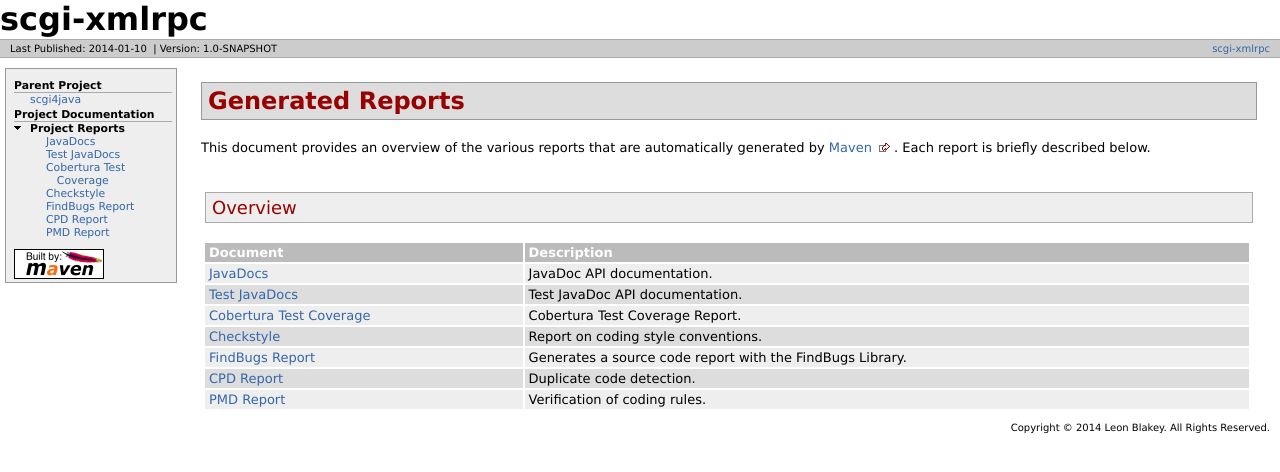
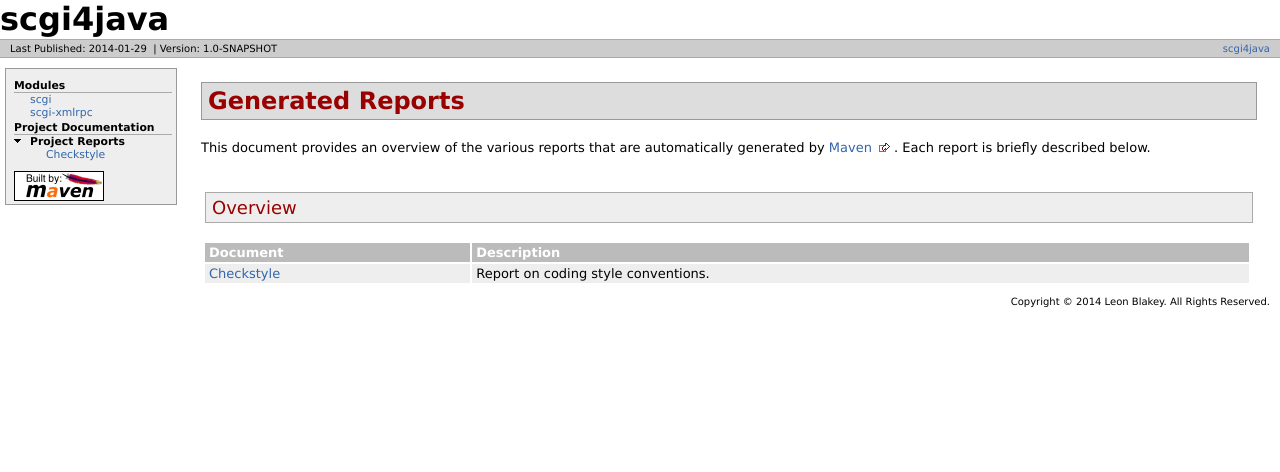
Before and after one commit to TheLQ/scgi4java.site, a plain HTML site: page project-reports.html in a window 1280 px wide. Drawn offline with Linux system fonts and the light colour scheme.

Commit message:
Wagon: Adding site to repository

```diff
--- a/project-reports.html
+++ b/project-reports.html
@@ -1,23 +1,23 @@
 <!DOCTYPE html PUBLIC "-//W3C//DTD XHTML 1.0 Transitional//EN" "http://www.w3.org/TR/xhtml1/DTD/xhtml1-transitional.dtd">
-<!-- Generated by Apache Maven Doxia Site Renderer 1.4 at 2014-01-10 -->
+<!-- Generated by Apache Maven Doxia Site Renderer 1.4 at 2014-01-29 -->
 <html xmlns="http://www.w3.org/1999/xhtml" xml:lang="en" lang="en">
   <head>
     <meta http-equiv="Content-Type" content="text/html; charset=UTF-8" />
-    <title>scgi-xmlrpc - Generated Reports</title>
+    <title>scgi4java - Generated Reports</title>
     <style type="text/css" media="all">
       @import url("./css/maven-base.css");
       @import url("./css/maven-theme.css");
       @import url("./css/site.css");
     </style>
     <link rel="stylesheet" href="./css/print.css" type="text/css" media="print" />
-    <meta name="Date-Revision-yyyymmdd" content="20140110" />
+    <meta name="Date-Revision-yyyymmdd" content="20140129" />
     <meta http-equiv="Content-Language" content="en" />
 
         </head>
   <body class="composite">
     <div id="banner">
                     <div id="bannerLeft">
-                scgi-xmlrpc
+                scgi4java
                 </div>
                     <div class="clear">
         <hr/>
@@ -27,10 +27,10 @@
 
 
                 <div class="xleft">
-        <span id="publishDate">Last Published: 2014-01-10</span>
+        <span id="publishDate">Last Published: 2014-01-29</span>
                   &nbsp;| <span id="projectVersion">Version: 1.0-SNAPSHOT</span>
                       </div>
-            <div class="xright">                    <a href="./" title="scgi-xmlrpc">scgi-xmlrpc</a>
+            <div class="xright">                    <a href="./" title="scgi4java">scgi4java</a>
 
 
       </div>
@@ -42,37 +42,22 @@
       <div id="navcolumn">
 
 
-                                <h5>Parent Project</h5>
+                                          <h5>Modules</h5>
                   <ul>
                   <li class="none">
-                          <a href="../index.html" title="scgi4java">scgi4java</a>
+                          <a href="scgi/index.html" title="scgi">scgi</a>
+            </li>
+                  <li class="none">
+                          <a href="scgi-xmlrpc/index.html" title="scgi-xmlrpc">scgi-xmlrpc</a>
             </li>
           </ul>
                        <h5>Project Documentation</h5>
                   <ul>
-                                                                                                                                                                                    <li class="expanded">
+                                                                        <li class="expanded">
             <strong>Project Reports</strong>
                   <ul>
                       <li class="none">
-                          <a href="apidocs/index.html" title="JavaDocs">JavaDocs</a>
-            </li>
-                      <li class="none">
-                          <a href="testapidocs/index.html" title="Test JavaDocs">Test JavaDocs</a>
-            </li>
-                      <li class="none">
-                          <a href="cobertura/index.html" title="Cobertura Test Coverage">Cobertura Test Coverage</a>
-            </li>
-                      <li class="none">
-                          <a href="checkstyle.html" title="Checkstyle">Checkstyle</a>
-            </li>
-                      <li class="none">
-                          <a href="findbugs.html" title="FindBugs Report">FindBugs Report</a>
-            </li>
-                      <li class="none">
-                          <a href="cpd.html" title="CPD Report">CPD Report</a>
-            </li>
-                      <li class="none">
-                          <a href="pmd.html" title="PMD Report">PMD Report</a>
+                          <a href="checkstyle-aggregate.html" title="Checkstyle">Checkstyle</a>
             </li>
               </ul>
         </li>
@@ -96,26 +81,8 @@
 <th>Document</th>
 <th>Description</th></tr>
 <tr class="b">
-<td><a href="apidocs/index.html">JavaDocs</a></td>
-<td>JavaDoc API documentation.</td></tr>
-<tr class="a">
-<td><a href="testapidocs/index.html">Test JavaDocs</a></td>
-<td>Test JavaDoc API documentation.</td></tr>
-<tr class="b">
-<td><a href="cobertura/index.html">Cobertura Test Coverage</a></td>
-<td>Cobertura Test Coverage Report.</td></tr>
-<tr class="a">
-<td><a href="checkstyle.html">Checkstyle</a></td>
-<td>Report on coding style conventions.</td></tr>
-<tr class="b">
-<td><a href="findbugs.html">FindBugs Report</a></td>
-<td>Generates a source code report with the FindBugs Library.</td></tr>
-<tr class="a">
-<td><a href="cpd.html">CPD Report</a></td>
-<td>Duplicate code detection.</td></tr>
-<tr class="b">
-<td><a href="pmd.html">PMD Report</a></td>
-<td>Verification of coding rules.</td></tr></table></div></div>
+<td><a href="checkstyle-aggregate.html">Checkstyle</a></td>
+<td>Report on coding style conventions.</td></tr></table></div></div>
       </div>
     </div>
     <div class="clear">
```
Also changed, not shown: checkstyle-aggregate.html (+58 -58 lines), 1 other file.
